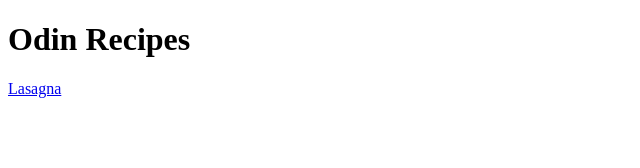
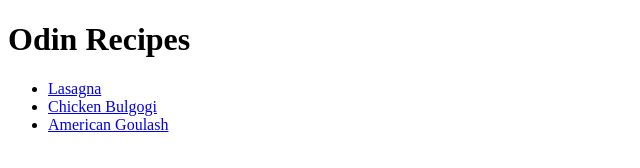
Before and after one commit to Malfuncti0ns/odin-recipes, a plain HTML site: page index.html in a window 1280 px wide. Shown: the whole page, without its empty margins (0-640 px from the left). Drawn offline with Linux system fonts and the light colour scheme.

Commit message:
Added links to the new pages and organised into a list

```diff
--- a/index.html
+++ b/index.html
@@ -3,10 +3,14 @@
 <head>
     <meta charset="UTF-8">
     <meta name="viewport" content="width=device-width, initial-scale=1.0">
-    <title>Document</title>
+    <title>Odin Recipes</title>
 </head>
 <body>
     <h1>Odin Recipes</h1>
-    <a href="recipes/lasagna.html">Lasagna</a>
+    <ul>
+        <li><a href="recipes/lasagna.html" target="_blank">Lasagna</a></li>
+        <li><a href="recipes/chicken.html" target="_blank">Chicken Bulgogi</a></li>
+        <li><a href="recipes/goulash.html" target="_blank">American Goulash</a></li>
+    </ul>
 </body>
 </html>
```
